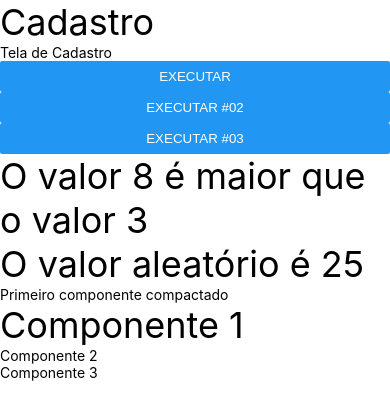
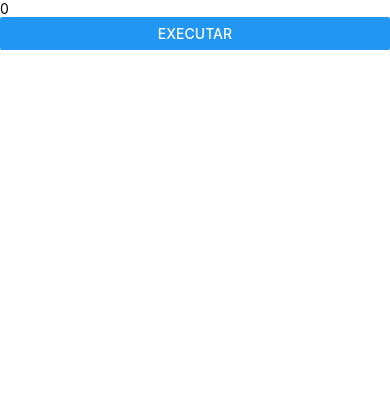
Before and after one commit to gabrielaalvescosta/react-native-studies, a React Native app in the folder exercicios/: screen / in a window 390 px wide. Shown: the top 420 px of the page. Built offline with nearby package versions, Linux system fonts and the light colour scheme.

Commit message:
Comunicacao indireta entre componentes

```diff
--- a/exercicios/src/App.js
+++ b/exercicios/src/App.js
@@ -9,12 +9,17 @@ import Aleatorio from './components/Aleatorio';
 import Titulo from './components/Titulo';
 import Botao from './components/Botao';
 import Contador from './components/Contador';
+import Pai from './components/indireta/Pai';
 
 function App() {
 
     // console.warn("Console.warn para debug");
 
-    return (<Text>
+    return (
+            <>
+            <Pai/>
+
+            {/* <Text>
             <View>
 
             <Titulo principal="Cadastro" secundario="Tela de Cadastro"/>
@@ -28,7 +33,8 @@ function App() {
             <Componente2/>
             <Componente3/>
             </View>
-          </Text>)
+          </Text> */}
+          </>)
 }
 
 export default App;
--- /dev/null
+++ b/exercicios/src/components/indireta/Filho.js
@@ -0,0 +1,25 @@
+import React from 'react';
+import { Button } from 'react-native';
+
+export default props => {
+
+        function geraNumeroAleatorio(min, max) {
+
+            const fator = max - min + 1;
+            return parseInt(Math.random() * fator) + min;
+
+        }
+
+       return (
+           <Button
+                onPress={function() {
+                    const n = geraNumeroAleatorio(props.min, props.max);
+                    props.funcao(n);
+
+                    // props.funcao(n) se refere a funcao que foi atribuida ao props de nome funcao no componente pai
+
+                }}
+                title="Executar"
+           />
+       )
+}
--- /dev/null
+++ b/exercicios/src/components/indireta/Pai.js
@@ -0,0 +1,24 @@
+import React, { useState } from 'react';
+import { Text } from 'react-native';
+import Filho from './Filho';
+
+export default props => {
+
+    // criamos esse state para atribuir o numero gerao na funcao do filho
+    const [ num, setNum ] = useState(0);
+
+    function exibirNumero(numero) {
+        setNum(numero);
+    }
+
+       return (
+           <>
+           <Text>{num}</Text>
+           <Filho
+                funcao={exibirNumero}
+                min={1}
+                max={60}
+           />
+           </>
+       )
+}
```
Also changed, not shown: exercicios/src/components/direta/Filho.js (renamed from exercicios/src/components/relacao/Filho.js), exercicios/src/components/direta/Pai.js (renamed from exercicios/src/components/relacao/Pai.js).
